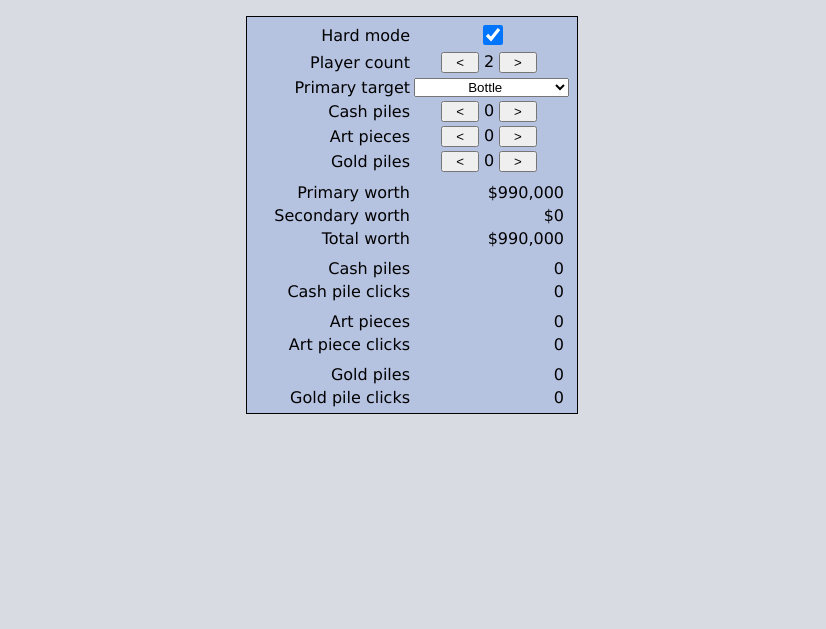
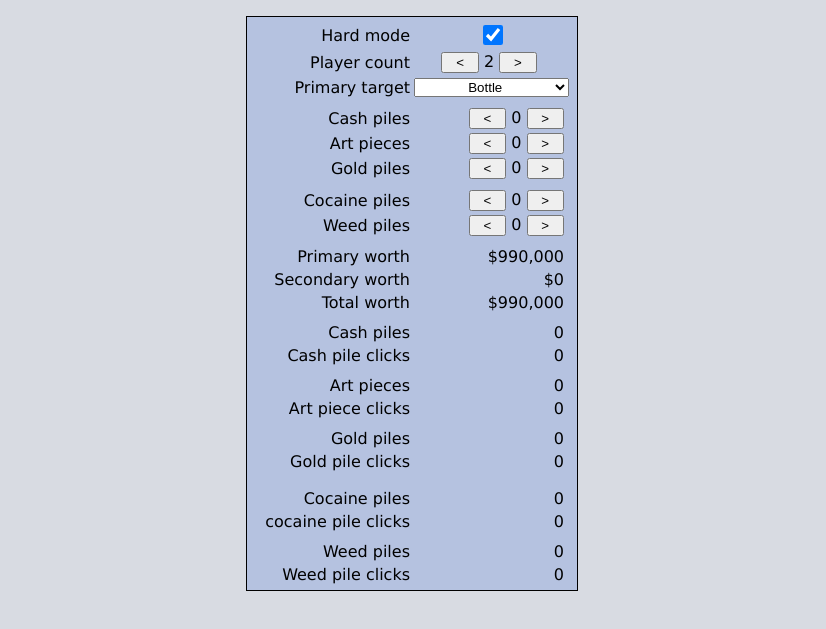
Before and after one commit to MrDj200/GTA5-Cayo-Perico, a plain HTML site: page index.html in a window 1280 px wide. Shown: the part 47-676 px from the top of the page, without its empty margins (228-1054 px from the left). Drawn offline with Linux system fonts and the light colour scheme.

Commit message:
added cocaine and weed

```diff
--- a/calc.js
+++ b/calc.js
@@ -21,10 +21,22 @@ const secondaryValues = {
     pctPerStack: 2 / 3,
     dollarPerStack: 325_000,
     clicksPerStack: 7
+  },
+  cocaine: {
+    pctPerStack: 1 / 2,
+    dollarPerStack: 220_000,
+    clicksPerStack: 10
+  },
+  weed: {
+    pctPerStack: 1 / 3,
+    dollarPerStack: 110_000,
+    clicksPerStack: 10
   }
 }
 
 const hardMultiplier = 1.1
+const fencingFee = 0.1
+const pavelFee = 0.02
 
 
 function calc() {
@@ -34,9 +46,11 @@ function calc() {
   const cashCount = document.getElementById("secondaryInputCountCash").textContent
   const artCount = document.getElementById("secondaryInputCountArt").textContent
   const goldCount = document.getElementById("secondaryInputCountGold").textContent
+  const cocaineCount = document.getElementById("secondaryInputCountCocaine").textContent
+  const weedCount = document.getElementById("secondaryInputCountWeed").textContent
 
   const primary = calcPrimary(primaryIndex, isHard)
-  const secondary = calcSecondary(playerCount, cashCount, artCount, goldCount)
+  const secondary = calcSecondary(playerCount, cashCount, artCount, goldCount, cocaineCount, weedCount)
 
   document.getElementById("outputPrimaryWorth").textContent = `$${Number(primary).toLocaleString()}`
   document.getElementById("outputSecondaryWorth").textContent = `$${Number(secondary.amount).toLocaleString()}`
@@ -50,36 +64,52 @@ function calc() {
 
   document.getElementById("outputGoldPiles").textContent = Number(secondary.goldCount).toLocaleString()
   document.getElementById("outputGoldClicks").textContent = Number(secondary.goldClicks).toLocaleString()
+
+  document.getElementById("outputCocainePiles").textContent = Number(secondary.cocaineCount).toLocaleString()
+  document.getElementById("outputCocaineClicks").textContent = Number(secondary.cocaineClicks).toLocaleString()
+
+  document.getElementById("outputWeedPiles").textContent = Number(secondary.weedCount).toLocaleString()
+  document.getElementById("outputWeedClicks").textContent = Number(secondary.weedClicks).toLocaleString()
 }
 
 function calcPrimary(primaryIndex, isHard) {
   return Math.round(primaryValues[primaryIndex] * (isHard ? hardMultiplier : 1))
 }
 
-function calcSecondary(bagSpacePct, cashCount, artCount, goldCount) {
+function calcSecondary(bagSpacePct, cashCount, artCount, goldCount, cocaineCount, weedCount) {
   let cashClicks = cashCount * secondaryValues["cash"].clicksPerStack
   let artClicks = artCount * secondaryValues["art"].clicksPerStack
   let goldClicks = goldCount * secondaryValues["gold"].clicksPerStack
+  let cocaineClicks = cocaineCount * secondaryValues["cocaine"].clicksPerStack
+  let weedClicks = weedCount * secondaryValues["weed"].clicksPerStack
 
   let max = {
     amount: 0,
     bagSpaceUsed: 0,
     goldClicks: 0,
     artClicks: 0,
-    cashClicks: 0
+    cashClicks: 0,
+    cocaineClicks: 0,
+    weedClicks: 0
   }
 
-  for (let iG = 0; iG <= goldClicks; iG++) {
-    for (let iA = 0; iA <= artClicks; iA++) {
-      for (let iC = 0; iC <= cashClicks; iC++) {
-        let {payout, bagSpaceUsed} = calcSecondaryPayout(iC, iA, iG)
-        if (payout > max.amount && bagSpaceUsed - bagSpacePct < 0.001) {
-          max = {
-            amount: payout,
-            bagSpaceUsed: bagSpaceUsed,
-            goldClicks: iG,
-            artClicks: iA,
-            cashClicks: iC,
+  for (let iGold = 0; iGold <= goldClicks; iGold++) {
+    for (let iArt = 0; iArt <= artClicks; iArt++) {
+      for (let iCash = 0; iCash <= cashClicks; iCash++) {
+        for (let iCocaine = 0; iCocaine <= cocaineClicks; iCocaine++) {
+          for (let iWeed = 0; iWeed <= weedClicks; iWeed++) {
+            let {payout, bagSpaceUsed} = calcSecondaryPayout(iCash, iArt, iGold, iCocaine, iWeed)
+            if (payout > max.amount && bagSpaceUsed - bagSpacePct < 0.001) {
+              max = {
+                amount: payout,
+                bagSpaceUsed: bagSpaceUsed,
+                goldClicks: iGold,
+                artClicks: iArt,
+                cashClicks: iCash,
+                cocaineClicks: iCocaine,
+                weedClicks: iWeed
+              }
+            }
           }
         }
       }
@@ -88,24 +118,37 @@ function calcSecondary(bagSpacePct, cashCount, artCount, goldCount) {
   return {
     amount: Math.round(max.amount),
     bagSpaceUsed: max.bagSpaceUsed,
+
     cashCount: max.cashClicks / secondaryValues["cash"].clicksPerStack,
     cashClicks: max.cashClicks,
+
     artCount: max.artClicks / secondaryValues["art"].clicksPerStack,
     artClicks: max.artClicks,
+
     goldCount: max.goldClicks / secondaryValues["gold"].clicksPerStack,
-    goldClicks: max.goldClicks
+    goldClicks: max.goldClicks,
+
+    cocaineCount: max.cocaineClicks / secondaryValues["cocaine"].clicksPerStack,
+    cocaineClicks: max.cocaineClicks,
+
+    weedCount: max.weedClicks / secondaryValues["weed"].clicksPerStack,
+    weedClicks: max.weedClicks
   }
 }
 
-function calcSecondaryPayout(cashClicks, artClicks, goldClicks) {
+function calcSecondaryPayout(cashClicks, artClicks, goldClicks, cocaineClicks, weedClicks) {
   let payout = 0
   payout += cashClicks * (secondaryValues["cash"].dollarPerStack / secondaryValues["cash"].clicksPerStack)
   payout += artClicks * (secondaryValues["art"].dollarPerStack / secondaryValues["art"].clicksPerStack)
   payout += goldClicks * (secondaryValues["gold"].dollarPerStack / secondaryValues["gold"].clicksPerStack)
+  payout += cocaineClicks * (secondaryValues["cocaine"].dollarPerStack / secondaryValues["cocaine"].clicksPerStack)
+  payout += weedClicks * (secondaryValues["weed"].dollarPerStack / secondaryValues["weed"].clicksPerStack)
   let bagSpaceUsed = 0
   bagSpaceUsed += cashClicks / secondaryValues["cash"].clicksPerStack * secondaryValues["cash"].pctPerStack
   bagSpaceUsed += artClicks / secondaryValues["art"].clicksPerStack * secondaryValues["art"].pctPerStack
   bagSpaceUsed += goldClicks / secondaryValues["gold"].clicksPerStack * secondaryValues["gold"].pctPerStack
+  bagSpaceUsed += cocaineClicks / secondaryValues["cocaine"].clicksPerStack * secondaryValues["cocaine"].pctPerStack
+  bagSpaceUsed += weedClicks / secondaryValues["weed"].clicksPerStack * secondaryValues["weed"].pctPerStack
   return {payout, bagSpaceUsed}
 }
 
--- a/index.html
+++ b/index.html
@@ -38,9 +38,10 @@
       </select>
     </td>
   </tr>
+  <tr style="height: 5px"></tr>
   <tr>
     <td><label>Cash piles</label></td>
-    <td style="text-align: center">
+    <td class="inputClicks">
       <button id="secondaryDecreaseCountCash" onclick="updateSecondaryInputCount('secondaryInputCountCash', -1, 0, 8)">&#60;</button>
       <label id="secondaryInputCountCash">0</label>
       <button id="secondaryIncreaseCountCash" onclick="updateSecondaryInputCount('secondaryInputCountCash', 1, 0, 8)">&#62;</button>
@@ -48,7 +49,7 @@
   </tr>
   <tr>
     <td><label>Art pieces</label></td>
-    <td style="text-align: center">
+    <td class="inputClicks">
       <button id="secondaryDecreaseCountArt" onclick="updateSecondaryInputCount('secondaryInputCountArt', -1, 0, 8)">&#60;</button>
       <label id="secondaryInputCountArt">0</label>
       <button id="secondaryIncreaseCountArt" onclick="updateSecondaryInputCount('secondaryInputCountArt', 1, 0, 8)">&#62;</button>
@@ -56,10 +57,27 @@
   </tr>
   <tr>
     <td><label>Gold piles</label></td>
-    <td style="text-align: center">
+    <td class="inputClicks">
       <button id="secondaryDecreaseCountGold" onclick="updateSecondaryInputCount('secondaryInputCountGold', -1, 0, 8)">&#60;</button>
       <label id="secondaryInputCountGold">0</label>
       <button id="secondaryIncreaseCountGold" onclick="updateSecondaryInputCount('secondaryInputCountGold', 1, 0, 8)">&#62;</button>
+    </td>
+  </tr>
+  <tr style="height: 5px"></tr>
+  <tr>
+    <td><label>Cocaine piles</label></td>
+    <td class="inputClicks">
+      <button id="secondaryDecreaseCountCocaine" onclick="updateSecondaryInputCount('secondaryInputCountCocaine', -1, 0, 8)">&#60;</button>
+      <label id="secondaryInputCountCocaine">0</label>
+      <button id="secondaryIncreaseCountCocaine" onclick="updateSecondaryInputCount('secondaryInputCountCocaine', 1, 0, 8)">&#62;</button>
+    </td>
+  </tr>
+  <tr>
+    <td><label>Weed piles</label></td>
+    <td class="inputClicks">
+      <button id="secondaryDecreaseCountWeed" onclick="updateSecondaryInputCount('secondaryInputCountWeed', -1, 0, 8)">&#60;</button>
+      <label id="secondaryInputCountWeed">0</label>
+      <button id="secondaryIncreaseCountWeed" onclick="updateSecondaryInputCount('secondaryInputCountWeed', 1, 0, 8)">&#62;</button>
     </td>
   </tr>
   <tr style="height: 5px"></tr>
@@ -120,6 +138,33 @@
       <label id="outputGoldClicks">0</label>
     </td>
   </tr>
+  <tr style="height: 5px"></tr>
+  <tr style="height: 5px"></tr>
+  <tr>
+    <td><label>Cocaine piles</label></td>
+    <td>
+      <label id="outputCocainePiles">0</label>
+    </td>
+  </tr>
+  <tr>
+    <td><label>cocaine pile clicks</label></td>
+    <td>
+      <label id="outputCocaineClicks">0</label>
+    </td>
+  </tr>
+  <tr style="height: 5px"></tr>
+  <tr>
+    <td><label>Weed piles</label></td>
+    <td>
+      <label id="outputWeedPiles">0</label>
+    </td>
+  </tr>
+  <tr>
+    <td><label>Weed pile clicks</label></td>
+    <td>
+      <label id="outputWeedClicks">0</label>
+    </td>
+  </tr>
 </table>
 </body>
 <script>
--- a/style.css
+++ b/style.css
@@ -48,6 +48,14 @@ input, select {
   min-width: 150px;
 }
 
+#SelectionTable.inputClicks td {
+  text-align: center;
+}
+
+#SelectionTable.separator tr {
+  height: 5px;
+}
+
 /* because IE */
 #SelectionTable body {
   text-align: center;
```
